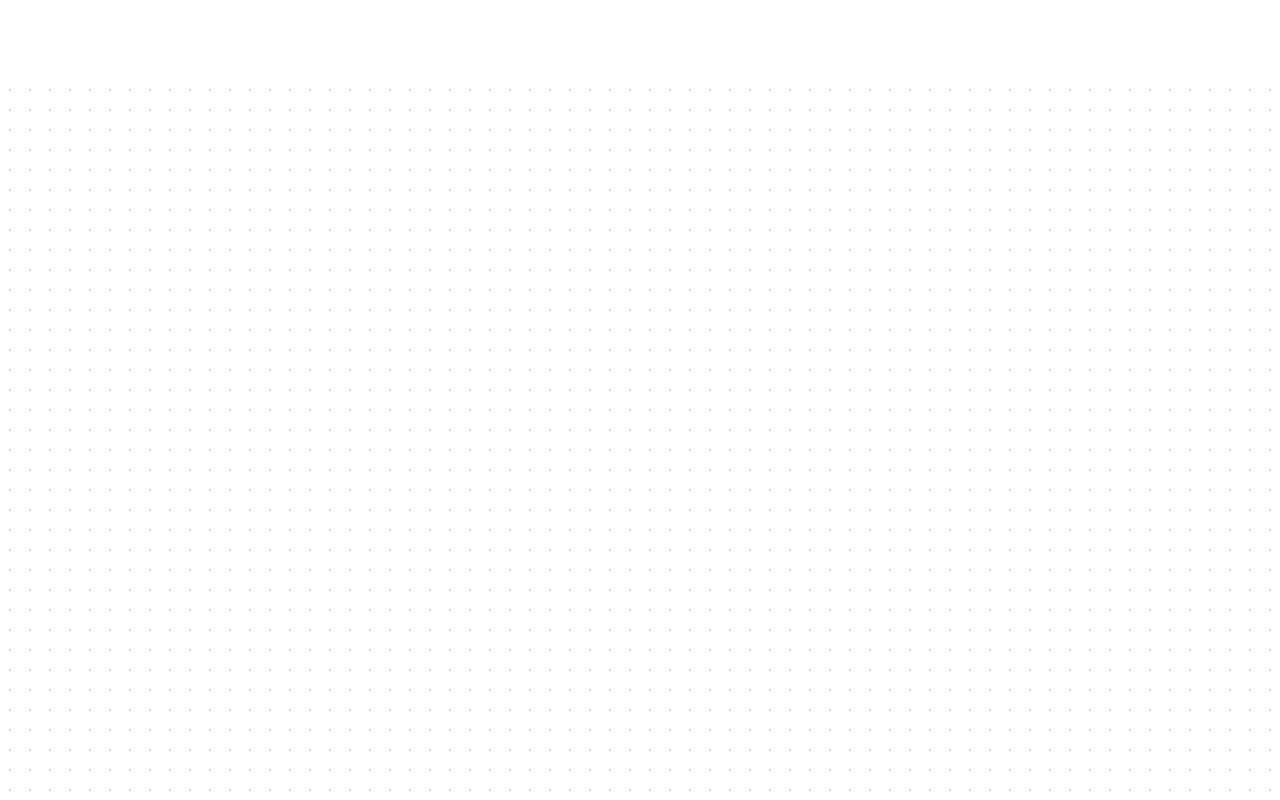
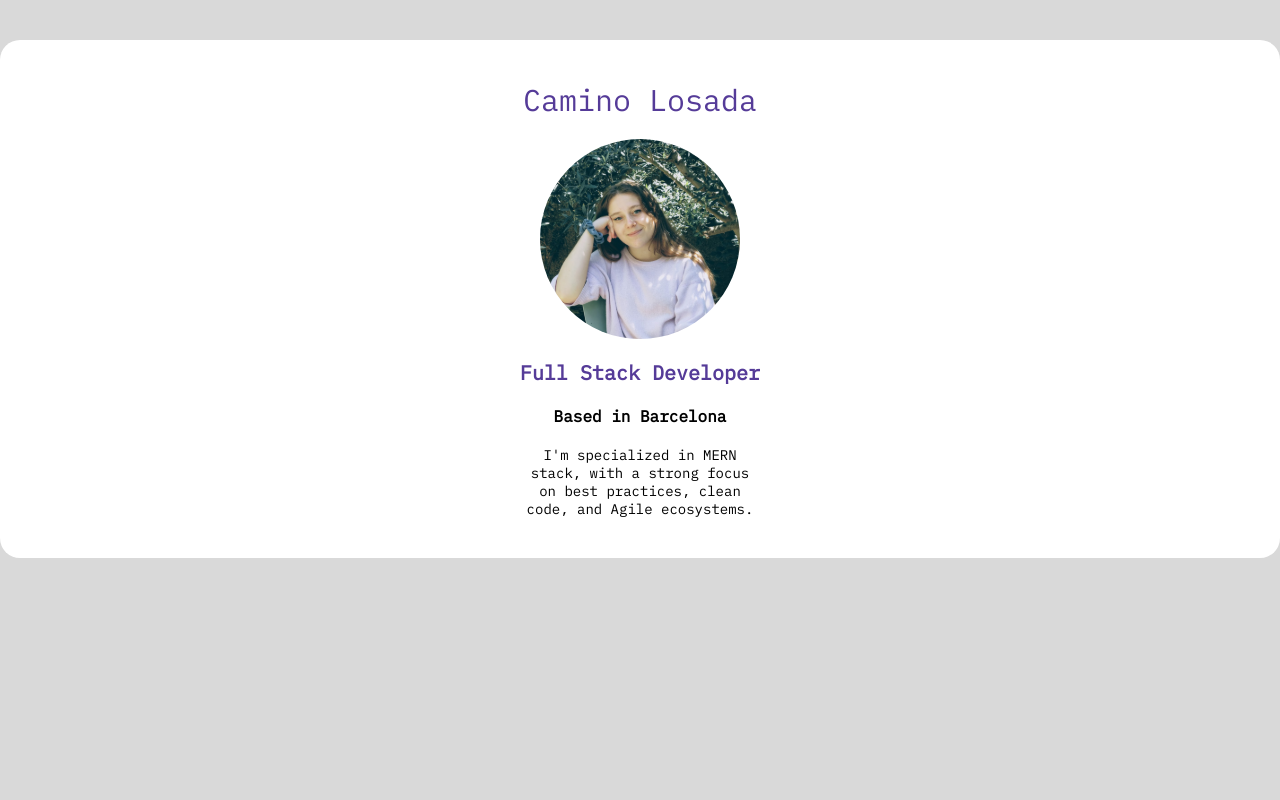
Before and after one commit to caminolosada/link-list, a React (Vite) app: page / in a window 1280 px wide. Built offline with nearby package versions, Linux system fonts and the light colour scheme.

Commit message:
Create Profile component and its styles. Render Profile in Card.tsx

```diff
--- a/src/components/Card/Card.tsx
+++ b/src/components/Card/Card.tsx
@@ -1,7 +1,12 @@
+import Profile from "../Profile/Profile";
 import CardStyled from "./CardStyled";
 
 const Card = (): React.ReactElement => {
-  return <CardStyled></CardStyled>;
+  return (
+    <CardStyled>
+      <Profile />
+    </CardStyled>
+  );
 };
 
 export default Card;
--- a/src/components/Card/CardStyled.ts
+++ b/src/components/Card/CardStyled.ts
@@ -4,8 +4,10 @@ const CardStyled = styled.article`
   background-color: ${(props) => props.theme.colors.background};
   display: flex;
   position: relative;
+  justify-content: center;
   border-radius: 20px;
   padding: 40px;
+  margin-top: 40px;
 `;
 
 export default CardStyled;
--- /dev/null
+++ b/src/components/Profile/Profile.tsx
@@ -0,0 +1,24 @@
+import ProfileStyled from "./ProfileStyled";
+
+const Profile = (): React.ReactElement => {
+  return (
+    <ProfileStyled className="profile">
+      <h1 className="profile__name">Camino Losada</h1>
+      <img
+        className="profile__photo"
+        alt="camino losada alonso"
+        width="240"
+        height="240"
+        src="/Camino 2.svg"
+      />
+      <h2 className="profile__role">Full Stack Developer</h2>
+      <h3 className="profile__ubication">Based in Barcelona</h3>
+      <p className="profile__about">
+        I&apos;m specialized in MERN stack, with a strong focus on best
+        practices, clean code, and Agile ecosystems.
+      </p>
+    </ProfileStyled>
+  );
+};
+
+export default Profile;
--- /dev/null
+++ b/src/components/Profile/ProfileStyled.ts
@@ -0,0 +1,43 @@
+import styled from "styled-components";
+
+interface ProfileStyledProps {
+  className?: string;
+  children?: React.ReactNode;
+}
+
+const ProfileStyled = styled.section<ProfileStyledProps>`
+  display: flex;
+  flex-direction: column;
+  align-items: center;
+  text-align: center;
+  max-width: 240px;
+  .profile {
+    &__name {
+      color: ${(props) => props.theme.colors.theme};
+      font-size: ${(props) => props.theme.fontSize.large};
+      font-weight: ${(props) => props.theme.fontWeight.medium};
+    }
+
+    &__photo {
+      padding: 20px 0px;
+    }
+
+    &__role {
+      color: ${(props) => props.theme.colors.theme};
+      font-size: ${(props) => props.theme.fontSize.medium};
+      font-weight: ${(props) => props.theme.fontWeight.semibold};
+    }
+
+    &__ubication {
+      padding: 20px 0px;
+      font-size: ${(props) => props.theme.fontSize.small};
+      font-weight: ${(props) => props.theme.fontWeight.semibold};
+    }
+
+    &__about {
+      font-size: ${(props) => props.theme.fontSize.extraSmall};
+    }
+  }
+`;
+
+export default ProfileStyled;
--- a/src/components/shared/ContainerStyled.ts
+++ b/src/components/shared/ContainerStyled.ts
@@ -6,7 +6,8 @@ const ContainerStyled = styled.main`
   left: 0;
   width: 100%;
   height: 100%;
-  background-image: radial-gradient(circle, #8a63ad57 1px, transparent 1px);
+  background-image: radial-gradient(circle, #553b98 0.5px, transparent 0.5px);
+  background-color: ${(props) => props.theme.colors.social};
   background-size: 20px 20px;
 `;
 
```
